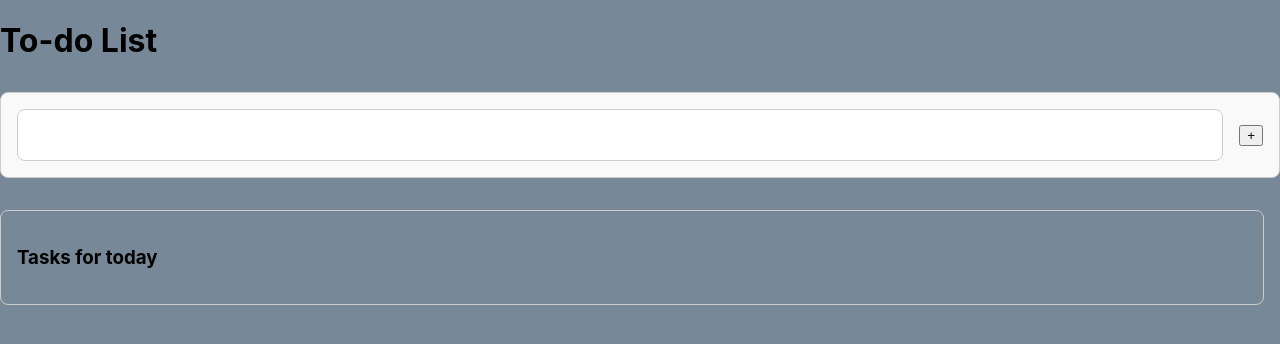
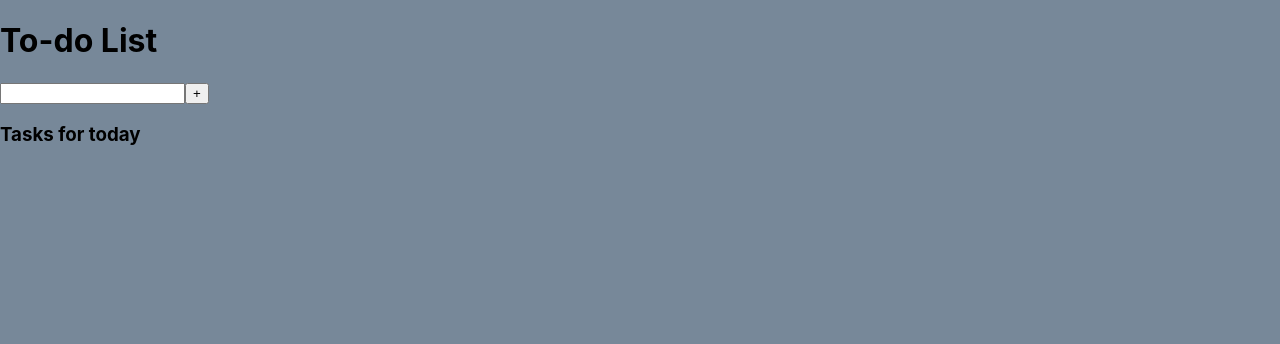
Before and after one commit to vanessamuoghara/react-to-do-list-app, a React (Create React App) app: page / in a window 1280 px wide. Shown: the top 344 px of the page. Built offline with nearby package versions, Linux system fonts and the light colour scheme.

Commit message:
changed class names casing

```diff
--- a/src/components/TodoList/TodoList.css
+++ b/src/components/TodoList/TodoList.css
@@ -4,18 +4,18 @@ h1 {
     width: 100%;
 }
 
-.New-task {
+.new-task {
     display: flex;
     align-items: center;
     justify-content: space-between;
     margin: 2rem 0;
     padding: 1rem;
-    border: 0.1rem solid #ccc;
+    border: 0.1rem solid red;
     border-radius: 0.5rem;
     background-color: #f9f9f9;
 }
 
-.Newtask-input {
+.newtask-input {
     flex: 1;
     padding: 1rem;
     border: 0.1rem solid #ccc;
```
